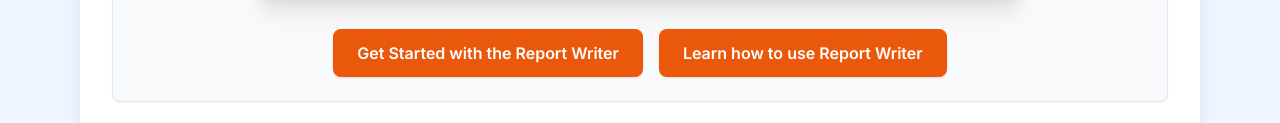
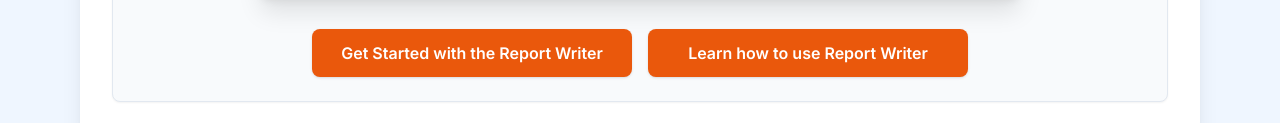
Before and after one commit to stuartscottai/eslRW-expv2, a plain HTML site: page index.html in a window 1280 px wide. Shown: the part 1132-1255 px from the top of the page. Drawn offline with nearby package versions, Linux system fonts and the light colour scheme.

Commit message:
Update index.html

```diff
--- a/index.html
+++ b/index.html
@@ -74,10 +74,10 @@
 </section>
 
          <div class="mt-8 flex flex-col sm:flex-row justify-center gap-4">
-  <a href="app.html" class="inline-flex items-center bg-orange-600 hover:bg-orange-700 text-white font-semibold py-3 px-6 rounded-lg shadow text-center">
+  <a href="app.html" class="flex items-center justify-center bg-orange-600 hover:bg-orange-700 text-white font-semibold py-3 px-6 rounded-lg shadow text-center w-full sm:w-80">
     Get Started with the Report Writer
   </a>
-  <a href="how-to.html" class="inline-flex items-center bg-orange-600 hover:bg-orange-700 text-white font-semibold py-3 px-6 rounded-lg shadow text-center">
+  <a href="how-to.html" class="flex items-center justify-center bg-orange-600 hover:bg-orange-700 text-white font-semibold py-3 px-6 rounded-lg shadow text-center w-full sm:w-80">
     Learn how to use Report Writer
   </a>
 </div>
```
